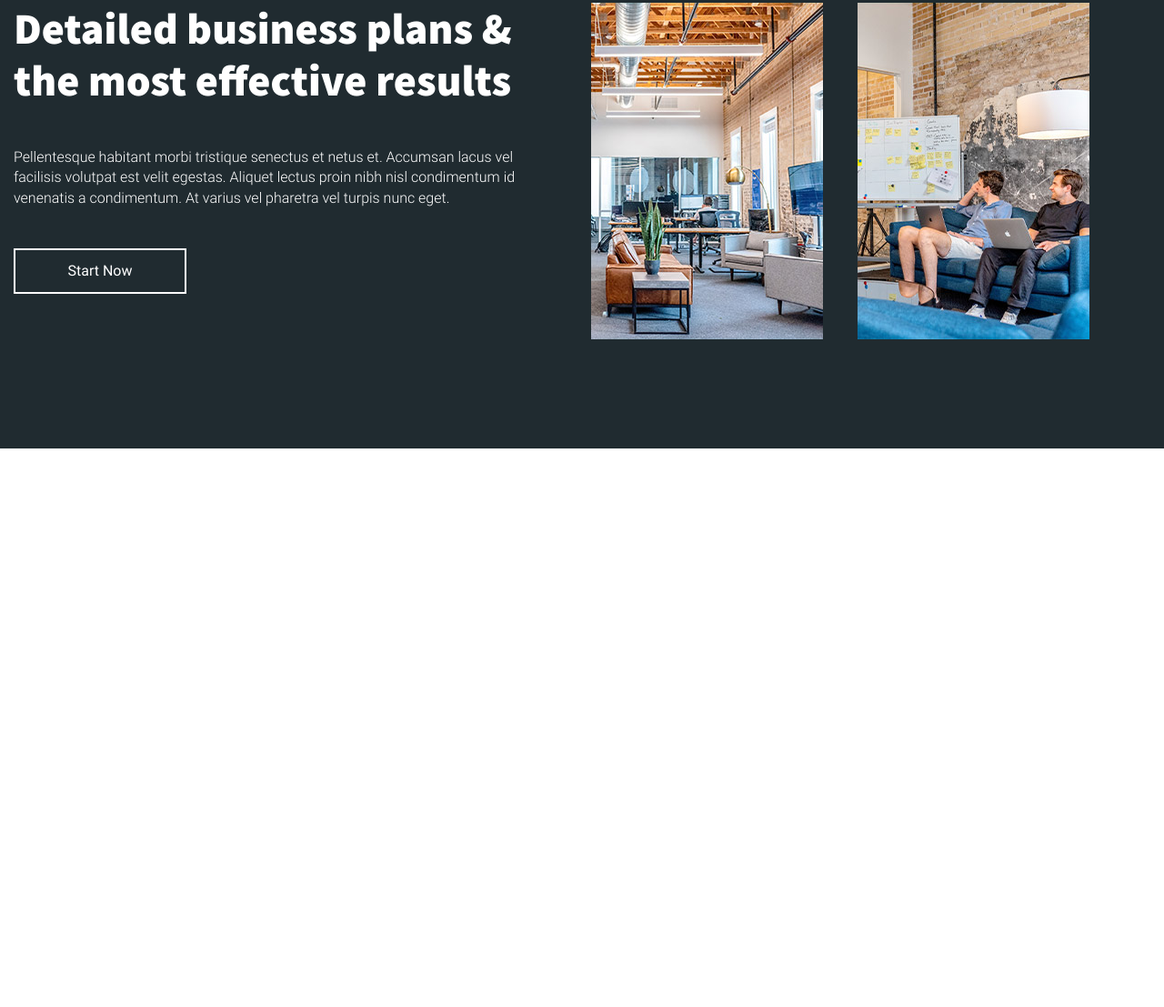
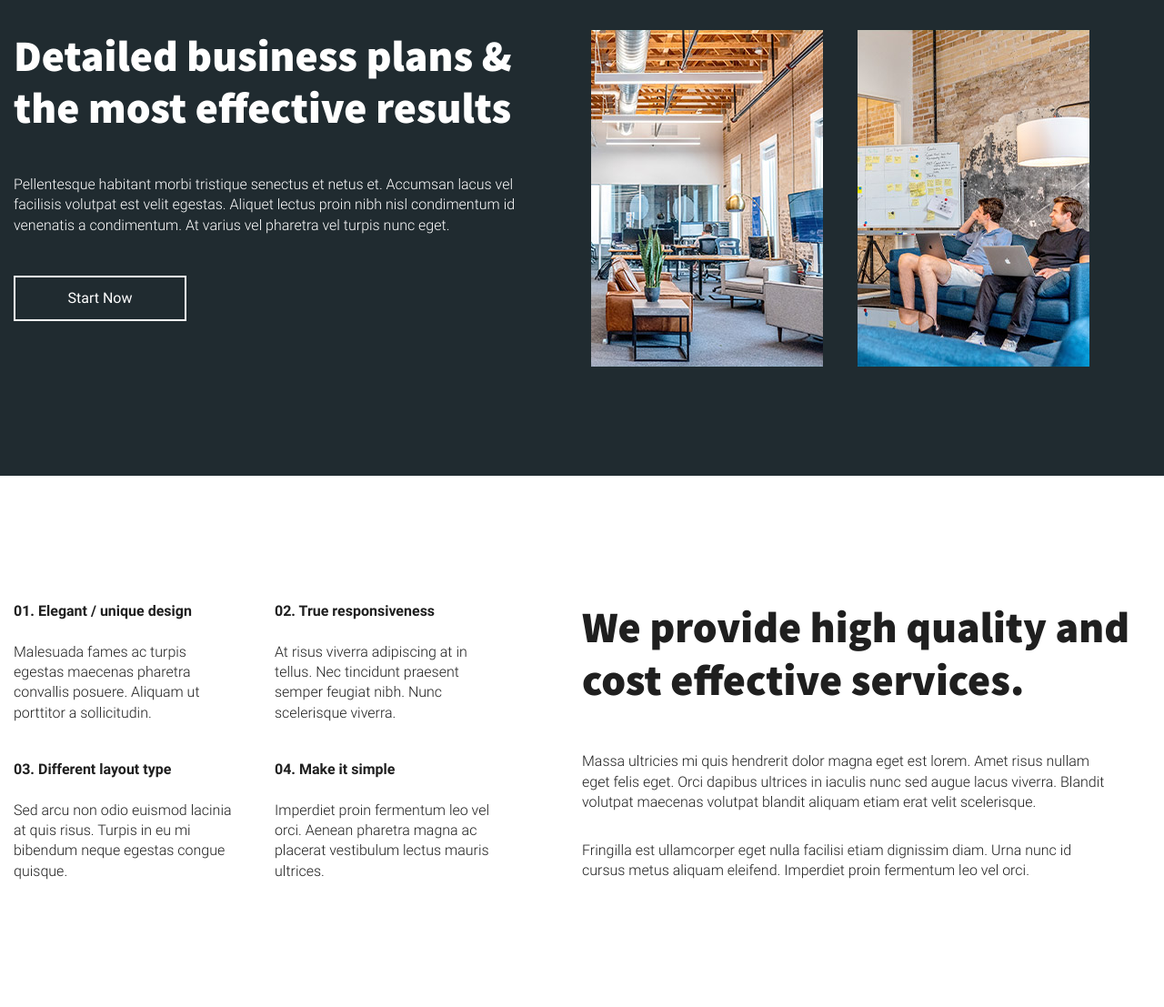
Before and after one commit to AlexSeitov/IT-agency, a plain HTML site: page index.html in a window 1280 px wide. Shown: the part 2202-3309 px from the top of the page at 91% size. Before the commit the page ends 2695 px from the top, so only its background shows below. Drawn offline with Linux system fonts and the light colour scheme; files whose address does not match are found by name.

Commit message:
Сверстал блок Provide

```diff
--- a/index.html
+++ b/index.html
@@ -131,8 +131,8 @@
                         <h4 class="services-item__title">SEO identity</h4>
                         <p class="services-item__text">Etiam sit amet nisl purus in mollis nunc. Orci a scelerisque purus semper. Eget dolor  diam quam nulla morbi non arcu..</p>
                     </div>
-                </div>
-            </div>
+                </div> <!--/services__column-->
+            </div> <!--/container-->
         </section>
 
 
@@ -141,18 +141,55 @@
         <section class="plans">
             <div class="container">
                 <div class="plans__row">
-                    <div class="plans-info plans__column">
-                        <h2 class="plans__title title">Detailed business plans & the
-                            most effective results</h2>
+                    <div class="plans-info column-2">
+                        <h2 class="plans__title title">Detailed business plans & the most effective results</h2>
                         <p class="plans__text">Pellentesque habitant morbi tristique senectus et netus et. Accumsan lacus vel facilisis volutpat est velit egestas. Aliquet lectus proin nibh nisl condimentum id venenatis a condimentum. At varius vel pharetra vel turpis nunc eget.</p>
                         <a class="plans__btn btn" href="">Start Now</a>
                     </div>
-                    <div class="plans-images plans__column">
+
+                    <div class="plans-images column-2">
                         <img class="plans__img" src="img/plans-1.jpg" alt="">
                         <img class="plans__img" src="img/plans-2.jpg" alt="">
                     </div>
                 </div>
             </div>
+        </section>
+
+
+        <!--provide-->
+
+        <section class="provide">
+            <div class="container">
+                <div class="provide__row">
+                    <div class="provide-objective column-2">
+                        <div class="provide__item">
+                            <h4 class="povide__title">01. Elegant / unique design</h4>
+                            <p class="provide__text">Malesuada fames ac turpis egestas maecenas pharetra convallis posuere. Aliquam ut porttitor a sollicitudin.</p>
+                        </div>
+
+                        <div class="provide__item">
+                            <h4 class="povide__title">02. True responsiveness</h4>
+                            <p class="provide__text"> At risus viverra adipiscing at in tellus. Nec tincidunt praesent semper feugiat nibh. Nunc scelerisque viverra.</p>
+                        </div>
+
+                        <div class="provide__item">
+                            <h4 class="povide__title">03. Different layout type</h4>
+                            <p class="provide__text">Sed arcu non odio euismod lacinia at quis risus. Turpis in eu mi bibendum neque egestas congue quisque.</p>
+                        </div>
+
+                        <div class="provide__item">
+                            <h4 class="povide__title">04. Make it simple</h4>
+                            <p class="provide__text">Imperdiet proin fermentum leo vel orci. Aenean pharetra magna ac placerat vestibulum lectus mauris ultrices.</p>
+                        </div>
+                    </div> <!--/provide-objective-->
+
+                    <div class="provide-description column-2">
+                        <h3 class="provide-description__title title">We provide high quality and cost effective services.</h3>
+                        <p class="provide-description__text">Massa ultricies mi quis hendrerit dolor magna eget est lorem. Amet risus nullam eget felis eget. Orci dapibus ultrices in iaculis nunc sed augue lacus viverra. Blandit volutpat maecenas volutpat blandit aliquam etiam erat velit scelerisque.</p>
+                        <p class="provide-description__text">Fringilla est ullamcorper eget nulla facilisi etiam dignissim diam. Urna nunc id cursus metus aliquam eleifend. Imperdiet proin fermentum leo vel orci.</p>
+                    </div>
+                </div> <!--/provide__row-->
+            </div> <!--/container-->
         </section>
 
     </main>
--- a/sass/base/_base.scss
+++ b/sass/base/_base.scss
@@ -48,6 +48,10 @@ body {
     }
 }
 
+p {
+    color: $darkGray-title;
+}
+
 .title {
     font-family: 'Source Sans Pro';
     font-weight: bold;
@@ -68,3 +72,7 @@ button {
     outline: none;
     cursor: pointer;
 }
+
+.column-2 {
+    flex: 1 1 50%;
+}
--- a/sass/blocks/_features.scss
+++ b/sass/blocks/_features.scss
@@ -57,5 +57,6 @@
 }
 
 .features__text {
+    color: $white;
     padding-top: 26px;
 }
--- a/sass/blocks/_mainblock.scss
+++ b/sass/blocks/_mainblock.scss
@@ -37,6 +37,7 @@
     font-family: 'Source Sans Pro';
     font-size: 60px;
     font-weight: 900;
+    color: $white;
     margin-bottom: 60px;
 
     @media (max-width: 767px) {
@@ -51,6 +52,7 @@
 
 .mainblock__text {
     max-width: 652px;
+    color: $white;
     margin: 0 auto;
     margin-bottom: 60px;
 
--- a/sass/blocks/_plans.scss
+++ b/sass/blocks/_plans.scss
@@ -15,14 +15,6 @@
     @media (max-width: 992px) {
         padding: 60px 0;
     }
-
-    @media (max-width: 576px) {
-        padding: 30px 0;
-    }
-}
-
-.plans__column {
-    flex: 1 1 50%;
 }
 
 .plans-info {
@@ -45,6 +37,7 @@
 
 .plans__text {
     max-width: 562px;
+    color: $white;
     margin-bottom: 44px;
 
     @media (max-width: 992px) {
--- a/sass/blocks/_provide.scss
+++ b/sass/blocks/_provide.scss
@@ -0,0 +1,68 @@
+.provide {
+    padding: 138px 0 98px;
+
+    @media (max-width: 1200px) {
+        padding: 114px 0 74px;
+    }
+
+    @media (max-width: 992px) {
+        padding: 60px 0 20px;
+    }
+
+}
+
+.provide__row {
+    display: flex;
+
+    @media (max-width: 1200px) {
+        flex-direction: column;
+    }
+}
+
+.provide-objective {
+    display: flex;
+    flex-wrap: wrap;
+
+    @media (max-width: 1200px) {
+        max-width: 576px;
+        margin: 0 auto;
+        order: 2;
+    }
+}
+
+.provide__item {
+    max-width: 287px;
+    padding: 0 40px 40px 0;
+
+    @media (max-width: 1200px) {
+        padding: 20px;
+        margin: 0 auto;
+    }
+}
+
+.povide__title {
+    color: $darkGray-title;
+    margin-bottom: 22px;
+}
+
+.provide-description {
+    @media (max-width: 1200px) {
+        max-width: 592px;
+        text-align: center;
+        margin: 0 auto;
+        order: 1;
+    }
+}
+
+.provide-description__title {
+    color: $darkGray-title;
+    margin-bottom: 50px;
+}
+
+.provide-description__text {
+    margin: 0 44px 30px 0;
+
+    @media (max-width: 1200px) {
+        margin-right: 0;
+    }
+}
--- a/sass/blocks/_services.scss
+++ b/sass/blocks/_services.scss
@@ -1,5 +1,5 @@
 .services {
-    padding-bottom: 30px;
+    padding-bottom: 60px;
 }
 
 .services__column {
```
Also changed, not shown: css/style.css, 1 other file.
